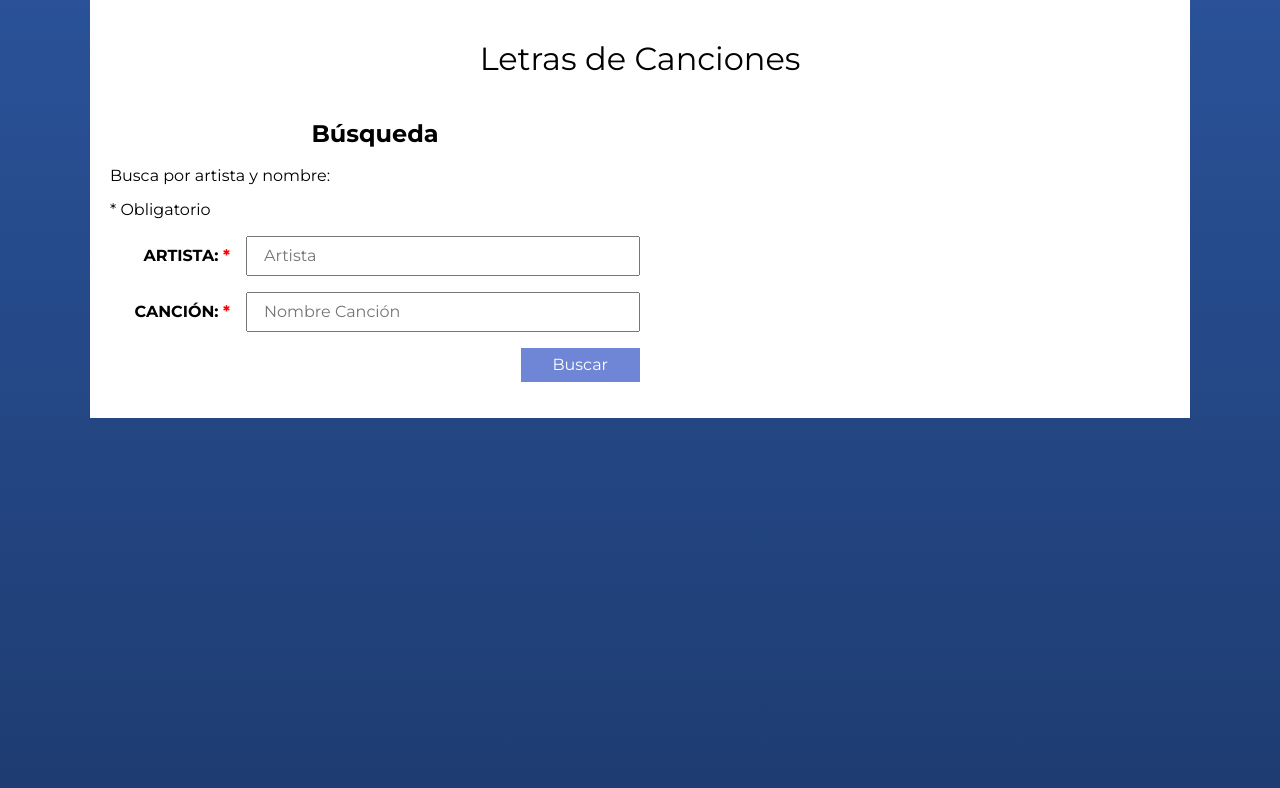
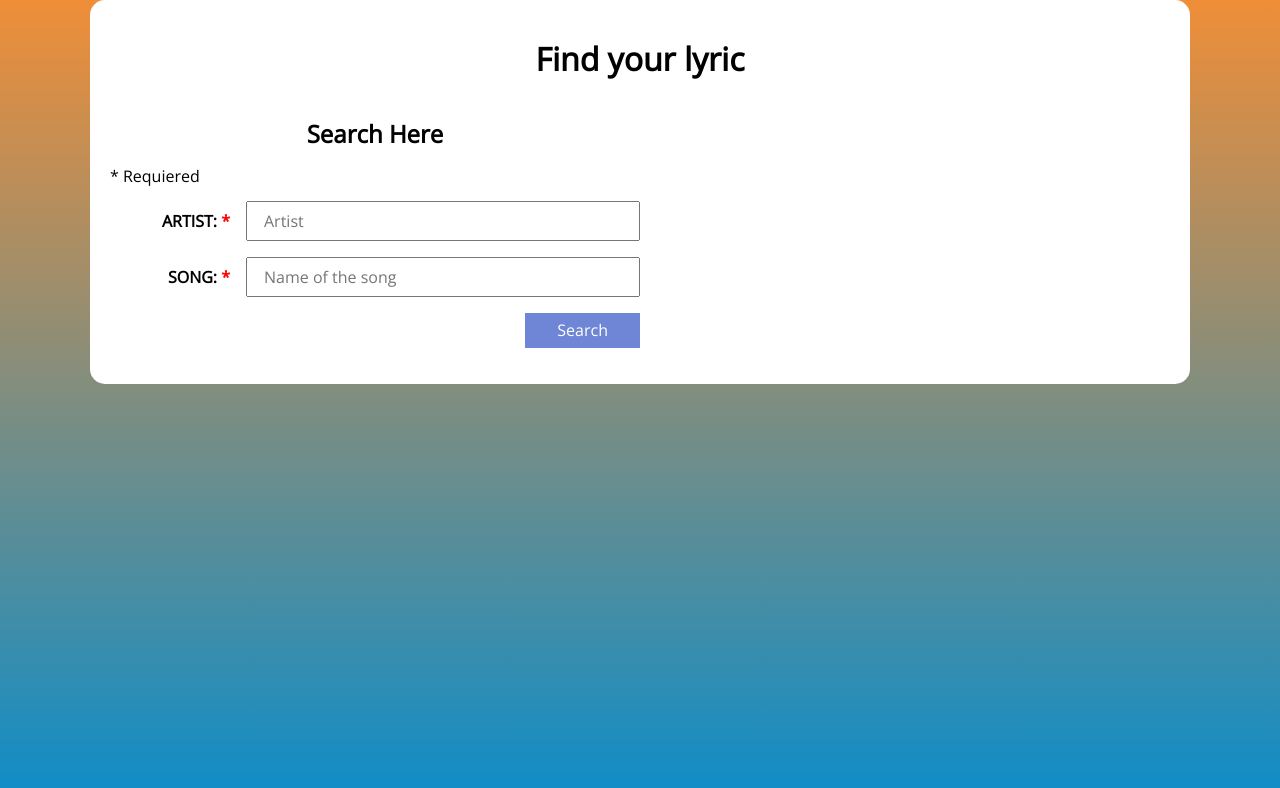
Before and after one commit to thedraxx/BuscadorDeCanciones, a plain HTML site: page index.html in a window 1280 px wide. Drawn offline with nearby package versions, Linux system fonts and the light colour scheme.

Commit message:
se modificaron los campos a ingles y algunas clases de css

```diff
--- a/css/style.css
+++ b/css/style.css
@@ -1,20 +1,26 @@
-html{
+@import url('https://fonts.googleapis.com/css2?family=Open+Sans:wght@300&display=swap');
+
+html {
     min-height: 100%;
     box-sizing: border-box;
 }
+
 *, *:before, *:after {
     box-sizing: inherit;
+    font-family: 'Open Sans', sans-serif;
 }
 
 body {
-    background-image: linear-gradient(to top, #1e3c72 0%, #1e3c72 1%, #2a5298 100%);
+    background-image: linear-gradient(to top, #108dc7 0%, #108dc7 1%, #ef8e38 100%);
     font-family: 'Montserrat', sans-serif;
     min-height: 100%;
 }
+
 h1 {
-    font-weight: 400;
+    font-weight: 100hrem;
     text-align: center;
 }
+
 h2 {
     text-align: center;
 }
@@ -22,14 +28,20 @@ h2 {
 .contenido {
     background-color: white;
     max-width: 1100px;
-    margin:  0 auto;
+    margin: 0 auto;
     height: 100%;
     padding: 20px;
+    border-radius: 15px;
+    -webkit-border-radius: 15px;
+    -moz-border-radius: 15px;
+    -ms-border-radius: 15px;
+    -o-border-radius: 15px;
 }
 
 .formulario-busqueda p {
     text-align: center;
 }
+
 .formulario-busqueda span {
     color: red;
 }
@@ -39,6 +51,7 @@ h2 {
     display: flex;
     align-items: center;
 }
+
 .input label {
     flex: 0 0 120px;
     text-align: right;
@@ -46,27 +59,32 @@ h2 {
     font-weight: 700;
     text-transform: uppercase;
 }
+
 .input span {
     color: red;
 }
+
 .input input[type="text"] {
     height: 2.5rem;
     padding: 1rem;
     display: flex;
     flex: 1;
 }
+
 .enviar {
     text-align: right;
-    justify-content: flex-end!important;
+    justify-content: flex-end !important;
 }
-.input input[type="submit"]{
+
+.input input[type="submit"] {
     background-color: #6f86d6;
     padding: .5rem 2rem;
     color: white;
     align-self: flex-end;
-    border:none;
+    border: none;
     transition: background-color .3s ease-in-out;
 }
+
 .input input[type="submit"]:hover {
     cursor: pointer;
     background-color: #384e9d;
@@ -93,22 +111,25 @@ h2 {
         display: flex;
         flex-wrap: wrap;
     }
-    .contenedor > div {
+
+    .contenedor>div {
         flex: 1 0 50%;
     }
-    #artista{
+
+    #artista {
         width: 50%;
     }
 
-    #artista{
+    #artista {
         width: 40%;
     }
-    #cancion{
-     width: 40%;
+
+    #cancion {
+        width: 40%;
     }
 
-    submit{
-     width: 40%;
+    submit {
+        width: 40%;
     }
 }
 
@@ -117,14 +138,16 @@ h2 {
         display: flex;
         flex-wrap: wrap;
     }
-   #artista{
-       width: 40%;
-   }
-   #cancion{
-    width: 40%;
-   }
 
-   submit{
-    width: 40%;
-   }
+    #artista {
+        width: 40%;
+    }
+
+    #cancion {
+        width: 40%;
+    }
+
+    submit {
+        width: 40%;
+    }
 }
--- a/index.html
+++ b/index.html
@@ -12,24 +12,24 @@
 <body>
 
     <main id="contenido" class="contenido">
-            <h1>Letras de Canciones</h1>
+            <h1>Find your lyric</h1>
             <div class="contenedor">
                     <div id="buscar" class="buscar">
-                            <h2>Búsqueda</h2>
-                            <p>Busca por artista y nombre:</p>
-                            <p><span> * </span>Obligatorio</p>
+                            <h2>Search Here</h2>
+
+                            <p><span> * </span>Requiered</p>
                             <form action="#" id="formulario-buscar">
                                 <div class="input">
-                                    <label for="artista">Artista: <span>*</span></label>
-                                    <input type="text" id="artista" placeholder="Artista">
+                                    <label for="artista">Artist: <span>*</span></label>
+                                    <input type="text" id="artista" placeholder="Artist">
                                 </div>
                                 <div class="input">
-                                    <label for="cancion">Canción: <span>*</span></label>
-                                    <input type="text" id="cancion" placeholder="Nombre Canción">
+                                    <label for="cancion">Song: <span>*</span></label>
+                                    <input type="text" id="cancion" placeholder="Name of the song">
                                 </div>
 
                                 <div class="input enviar">
-                                    <input type="submit" value="Buscar">
+                                    <input type="submit" value="Search">
                                 </div>
                             </form>
                     </div>
--- a/js/api.js
+++ b/js/api.js
@@ -19,11 +19,11 @@ export class API{
                 {
                     const {  lyrics } = resultado;
                     UI.divResultado.textContent = lyrics;
-                    UI.headingResultado.textContent = `Letra de la cancion: ${this.cancion} de ${this.artista} `;
+                    UI.headingResultado.textContent = `Here are the results of: ${this.cancion} from ${this.artista} `;
                 }
                 else
                 {
-                    UI.divMensajes.textContent = "La cancion no existe, prueba con otra busqueda";
+                    UI.divMensajes.textContent = "The song does not exist";
                     UI.divMensajes.classList.add('error');
                     setTimeout(() => {
                         UI.divMensajes.textContent = "";
--- a/js/app.js
+++ b/js/app.js
@@ -14,7 +14,7 @@ function buscarCancion(e)
     if (artista === "" || cancion === "")
     {
         //El usuario dejo al menos un campo vacio, mostrar error
-        UI.divMensajes.textContent = "Error... Todos los campos son obligatorios";
+        UI.divMensajes.textContent = "Error... all fields are required";
         UI.divMensajes.classList.add('error');
 
         setTimeout(() => {
```
